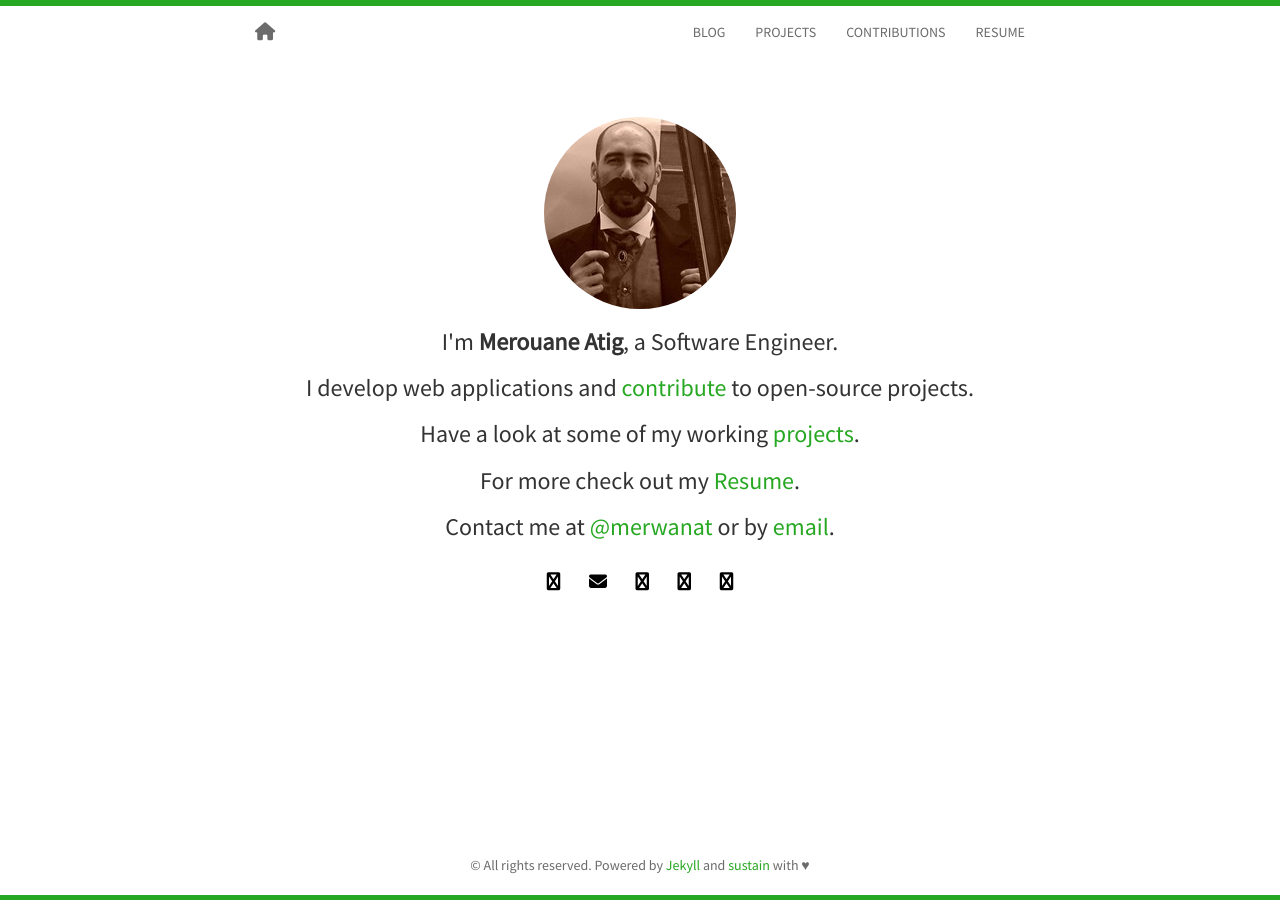
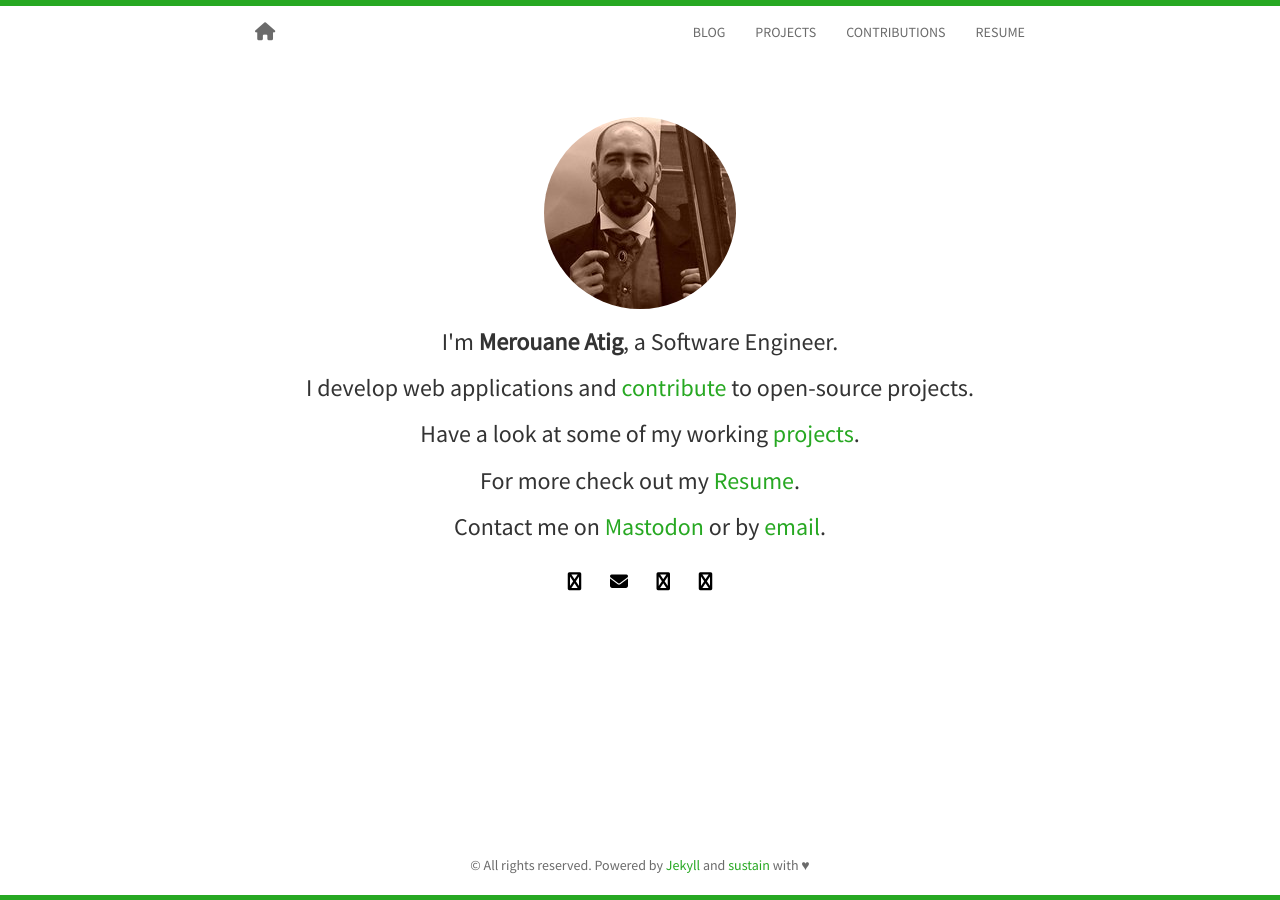
Before and after one commit to merwan/merwan.github.io, a Jekyll site: the page built from index.html, in a window 1280 px wide. Built offline with Jekyll 4.4.1, drawn with Linux system fonts in a browser that asks for light colours; nearby versions of some CDN libraries.

Commit message:
Remove Twitter link on front page

```diff
--- a/_config.yml
+++ b/_config.yml
@@ -7,7 +7,7 @@ baseurl: ""
 url: "https://patem.net" # the base hostname & protocol for your site
 email: merwan@patem.net
 github:  merwan
-twitter: merwanat
+mastodon: https://piaille.fr/@merwanat
 linkedin: merouaneatig
 stackoverflow: users/172991/merwan
 
--- a/index.html
+++ b/index.html
@@ -11,7 +11,7 @@ layout: site
     <h3>I develop web applications and <a href="{{ site.baseurl }}/contributions.html"> contribute</a> to open-source projects.</h3>
     <h3>Have a look at some of my working <a href="{{ site.baseurl }}/projects.html"> projects</a>.</h3>
     <h3>For more check out my <a href="{{ site.baseurl }}/resume.html">Resume</a>.</h3>
-    <h3>Contact me at <a href="http://twitter.com/{{ site.twitter }}">@{{ site.twitter }}</a> or by <a href="mailto:{{ site.email }}">email</a>.</h3>
+    <h3>Contact me on <a href="{{ site.mastodon }}">Mastodon</a> or by <a href="mailto:{{ site.email }}">email</a>.</h3>
     {% include social.html %}
   </div>
 </section>
```
